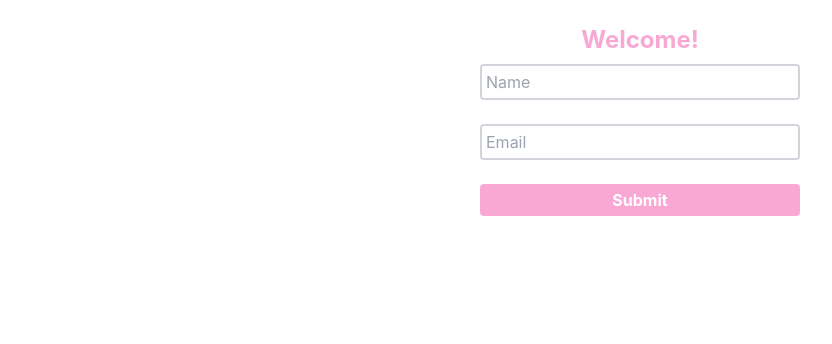
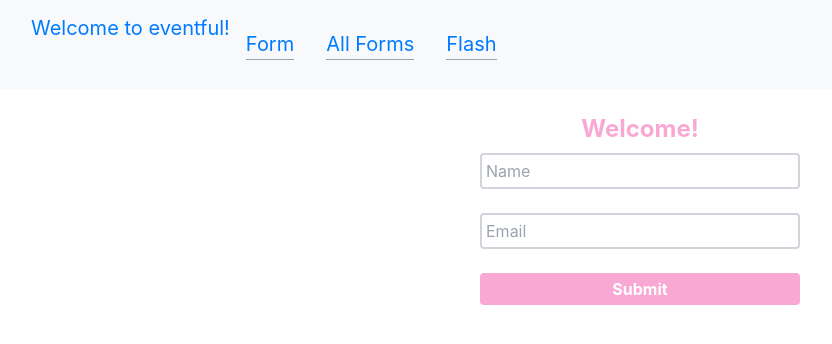
Before and after one commit to cindyliang01/eventful, a React (Create React App) app: page / in a window 1280 px wide. Shown: the top 344 px of the page, without its empty margins (0-832 px from the left). Built offline with nearby package versions, Linux system fonts and the light colour scheme.

Commit message:
Added Navbar

```diff
--- /dev/null
+++ b/src/components/NavBar.jsx
@@ -0,0 +1,20 @@
+import React, { Component } from "react";
+const NavBar = () => {
+  return (
+    <nav className="navbar bg-light">
+      <div className="container-fluid">
+        <a className="navbar-brand" href="#">
+          <span className="badge badge-pill badge-secondary"></span>
+          <div className="flex flex-row">
+            <span>Welcome to eventful!</span>
+            <button className="m-3 border-b border-gray-400 ">Form</button>
+            <button className="m-3 border-b border-gray-400">All Forms</button>
+            <button className=" m-3 border-b border-gray-400">Flash</button>
+          </div>
+        </a>
+      </div>
+    </nav>
+  );
+};
+
+export default NavBar;
--- a/src/components/posts.jsx
+++ b/src/components/posts.jsx
@@ -1,6 +1,7 @@
 import React, { Component } from "react";
 import Post from "./post";
 import PostForm from "./postForm";
+import NavBar from "./NavBar";
 
 class Posts extends Component {
   render() {
@@ -16,6 +17,7 @@ class Posts extends Component {
     const reversedPosts = listOfPosts.map((item) => item).reverse();
     return (
       <React.Fragment>
+        <NavBar></NavBar>
         <h1 className="text-center font-bold text-2xl mt-4 text-pink-300">
           Welcome!
         </h1>
```
